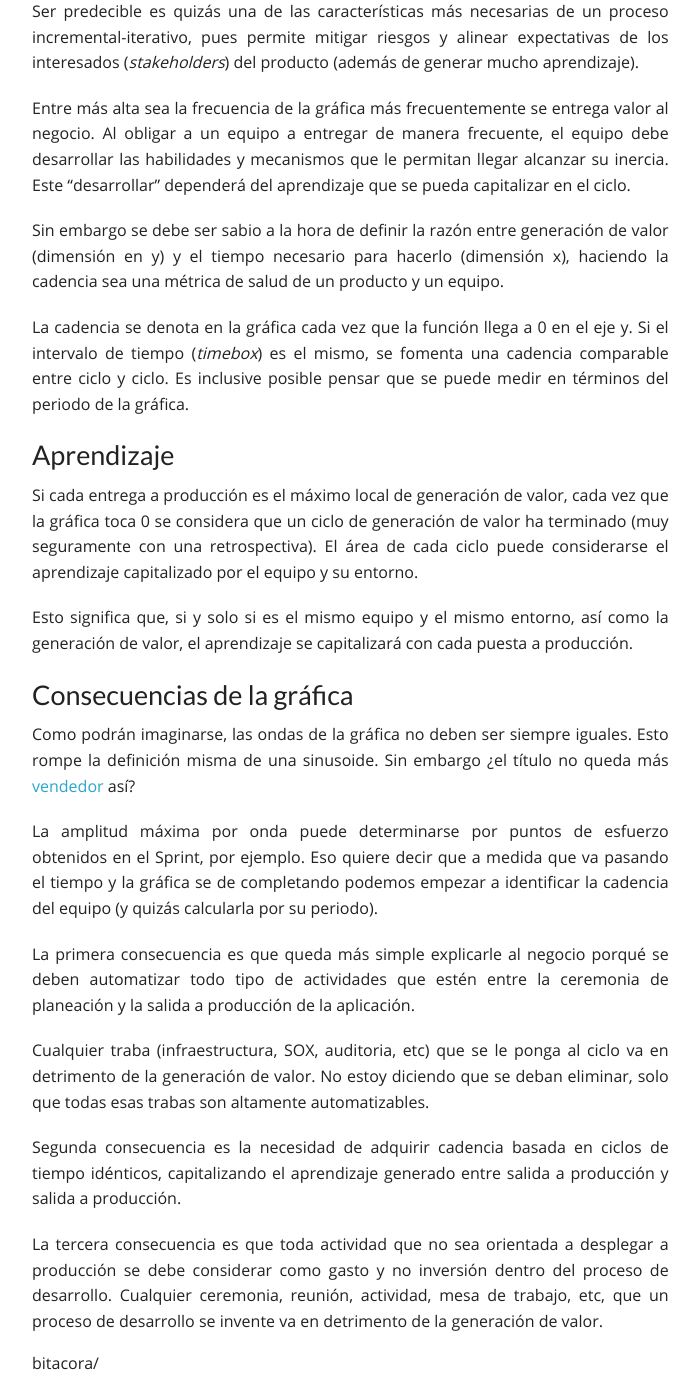
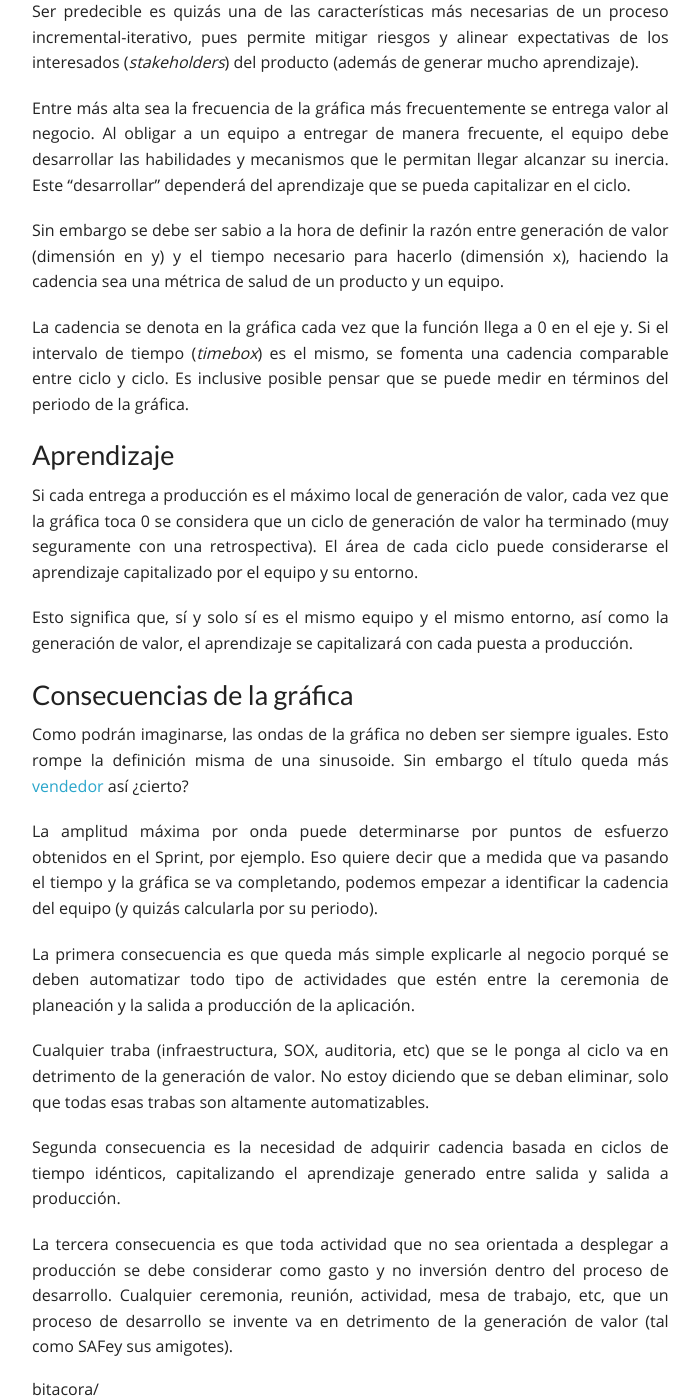
Before and after one commit to yujikiriki/yujikiriki.github.io, a Jekyll site: the page built from _posts/2016-12-26-senoidal_de_la_entrega_de_productos.markdown, in a window 1280 px wide and 1400 px high, scrolled down 2404 px. Shown: the whole window, without its empty margins (123-823 px from the left). Built offline with Jekyll 4.4.1, drawn with Linux system fonts in a browser that asks for light colours; comment, search, counter and statistics services are not loaded; before the commit the page ends 3778 px from its top, so only the background shows below that; some of the changed text lies outside the part shown.

Commit message:
ANgelita check

```diff
--- a/_posts/2016-12-26-senoidal_de_la_entrega_de_productos.markdown
+++ b/_posts/2016-12-26-senoidal_de_la_entrega_de_productos.markdown
@@ -55,18 +55,18 @@ La cadencia se denota en la gráfica cada vez que la función llega a 0 en el ej
 
 Si cada entrega a producción es el máximo local de generación de valor, cada vez que la gráfica toca 0 se considera que un ciclo de generación de valor ha terminado (muy seguramente con una retrospectiva). El área de cada ciclo puede considerarse el aprendizaje capitalizado por el equipo y su entorno.
 
-Esto significa que, si y solo si es el mismo equipo y el mismo entorno, así como la generación de valor, el aprendizaje se capitalizará con cada puesta a producción.
+Esto significa que, sí y solo sí es el mismo equipo y el mismo entorno, así como la generación de valor, el aprendizaje se capitalizará con cada puesta a producción.
 
 ### Consecuencias de la gráfica
 
-Como podrán imaginarse, las ondas de la gráfica no deben ser siempre iguales. Esto rompe la definición misma de una sinusoide. Sin embargo ¿el título no queda más [vendedor](http://www.ibm.com/us-en/) así?
+Como podrán imaginarse, las ondas de la gráfica no deben ser siempre iguales. Esto rompe la definición misma de una sinusoide. Sin embargo el título queda más [vendedor](http://www.ibm.com/us-en/) así ¿cierto?
 
-La amplitud máxima por onda puede determinarse por puntos de esfuerzo obtenidos en el Sprint, por ejemplo. Eso quiere decir que a medida que va pasando el tiempo y la gráfica se de completando podemos empezar a identificar la cadencia del equipo (y quizás calcularla por su periodo).
+La amplitud máxima por onda puede determinarse por puntos de esfuerzo obtenidos en el Sprint, por ejemplo. Eso quiere decir que a medida que va pasando el tiempo y la gráfica se va completando, podemos empezar a identificar la cadencia del equipo (y quizás calcularla por su periodo).
 
 La primera consecuencia es que queda más simple explicarle al negocio porqué se deben automatizar todo tipo de actividades que estén entre la ceremonia de planeación y la salida a producción de la aplicación.
 
 Cualquier traba (infraestructura, SOX, auditoria, etc) que se le ponga al ciclo va en detrimento de la generación de valor. No estoy diciendo que se deban eliminar, solo que todas esas trabas son altamente automatizables.
 
-Segunda consecuencia es la necesidad de adquirir cadencia basada en ciclos de tiempo idénticos, capitalizando el aprendizaje generado entre salida a producción y salida a producción.
+Segunda consecuencia es la necesidad de adquirir cadencia basada en ciclos de tiempo idénticos, capitalizando el aprendizaje generado entre salida y salida a producción.
 
-La tercera consecuencia es que toda actividad que no sea orientada a desplegar a producción se debe considerar como gasto y no inversión dentro del proceso de desarrollo. Cualquier ceremonia, reunión, actividad, mesa de trabajo, etc, que un proceso de desarrollo se invente va en detrimento de la generación de valor.
+La tercera consecuencia es que toda actividad que no sea orientada a desplegar a producción se debe considerar como gasto y no inversión dentro del proceso de desarrollo. Cualquier ceremonia, reunión, actividad, mesa de trabajo, etc, que un proceso de desarrollo se invente va en detrimento de la generación de valor (tal como SAFey sus amigotes).
```
Also changed, not shown: other parts of _posts/2016-12-26-senoidal_de_la_entrega_de_productos.markdown (+2 -2 lines).
